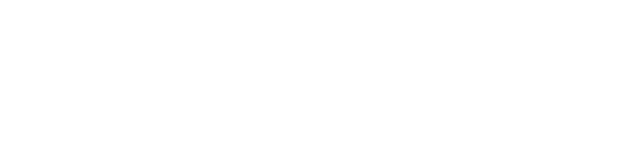
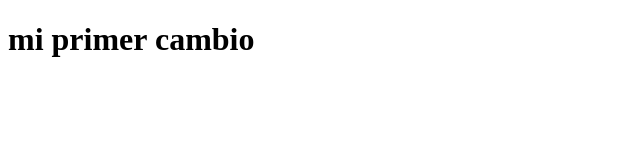
Before and after one commit to alexanderchavez/myproject, a plain HTML site: page index.html in a window 1280 px wide. Shown: the whole page, without its empty margins (0-640 px from the left). Drawn offline with Linux system fonts and the light colour scheme.

Commit message:
segundo commit

```diff
--- a/index.html
+++ b/index.html
@@ -7,6 +7,6 @@
     <title>Document</title>
 </head>
 <body>
-
+    <h1>mi primer cambio</h1>
 </body>
 </html>
```
